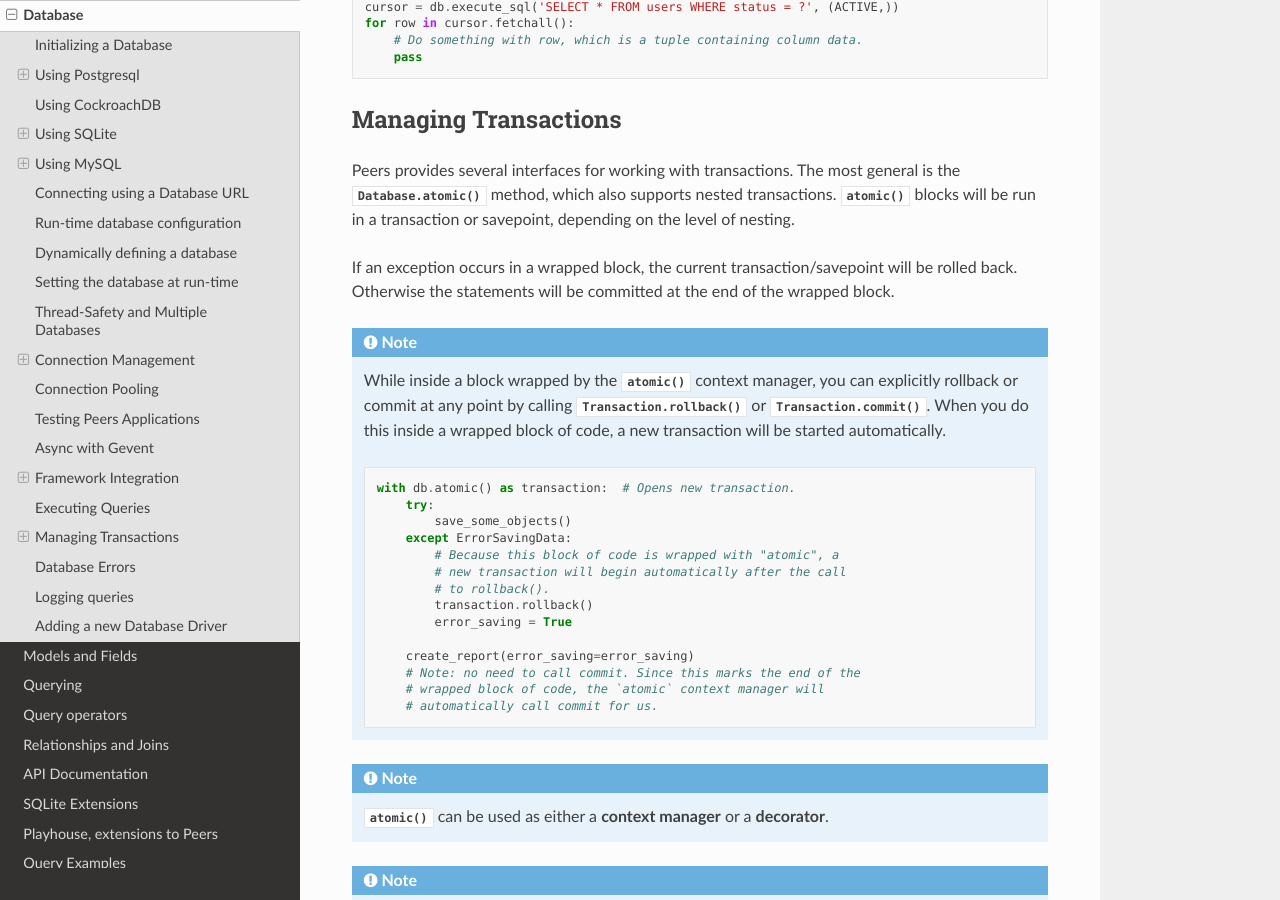
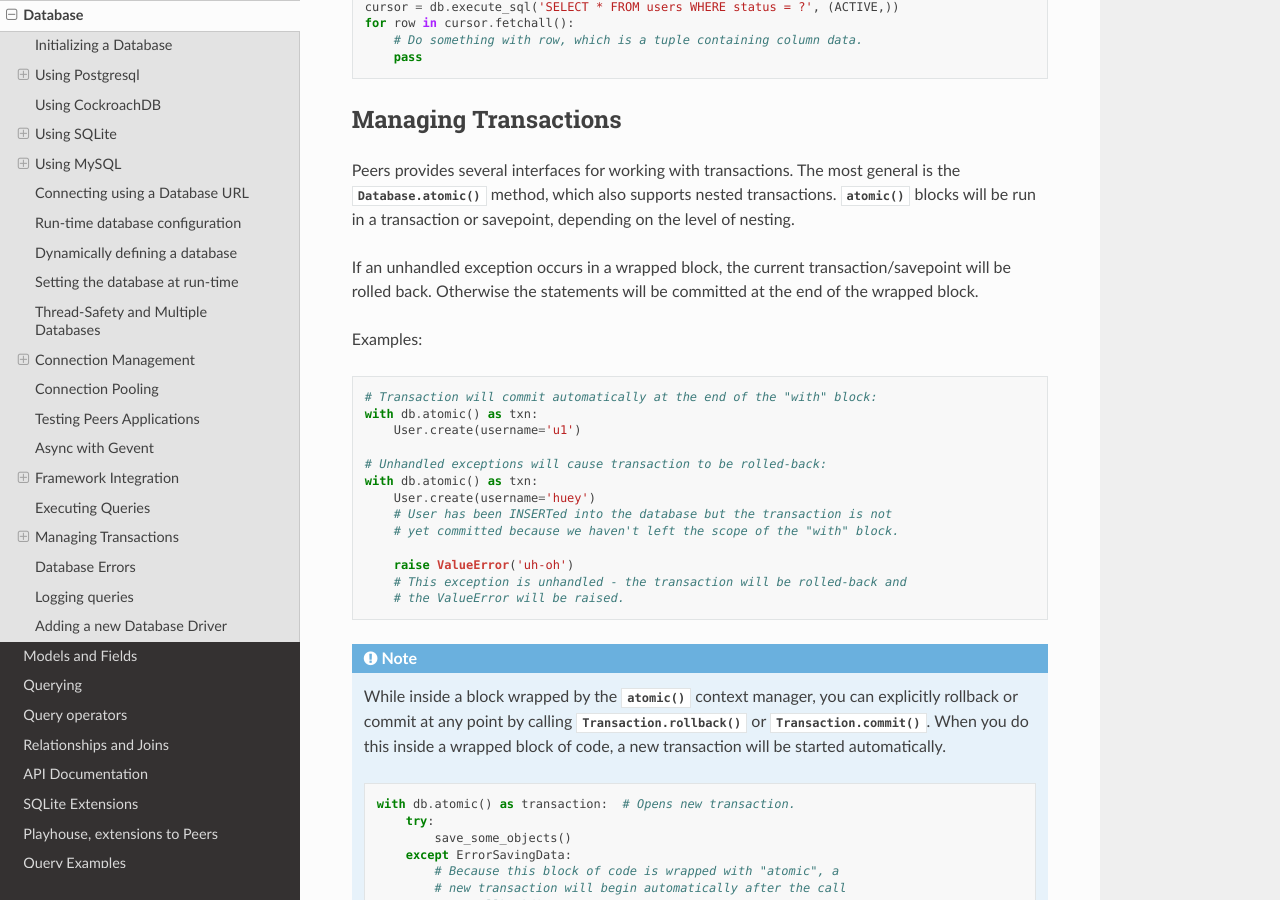
Before and after one commit to Star-DreamDev/myPeers, a Sphinx documentation site: the page built from docs/peers/database.rst, in a window 1280 px wide and 900 px high, scrolled down 27388 px. Built offline with Sphinx 7.4.7 and the Read the Docs theme 2.0.0, drawn with Linux system fonts in a browser that asks for light colours; the version number could not be read and is left out.

Commit message:
Clarify txn docs.
Fixes #2783

[skip ci]

```diff
--- a/docs/peers/database.rst
+++ b/docs/peers/database.rst
@@ -1503,9 +1503,27 @@ general is the :py:meth:`Database.atomic` method, which also supports nested
 transactions. :py:meth:`~Database.atomic` blocks will be run in a transaction
 or savepoint, depending on the level of nesting.
 
-If an exception occurs in a wrapped block, the current transaction/savepoint
-will be rolled back. Otherwise the statements will be committed at the end of
-the wrapped block.
+If an unhandled exception occurs in a wrapped block, the current
+transaction/savepoint will be rolled back. Otherwise the statements will be
+committed at the end of the wrapped block.
+
+Examples:
+
+.. code-block:: python
+
+    # Transaction will commit automatically at the end of the "with" block:
+    with db.atomic() as txn:
+        User.create(username='u1')
+
+    # Unhandled exceptions will cause transaction to be rolled-back:
+    with db.atomic() as txn:
+        User.create(username='huey')
+        # User has been INSERTed into the database but the transaction is not
+        # yet committed because we haven't left the scope of the "with" block.
+
+        raise ValueError('uh-oh')
+        # This exception is unhandled - the transaction will be rolled-back and
+        # the ValueError will be raised.
 
 .. note::
     While inside a block wrapped by the :py:meth:`~Database.atomic` context
```
